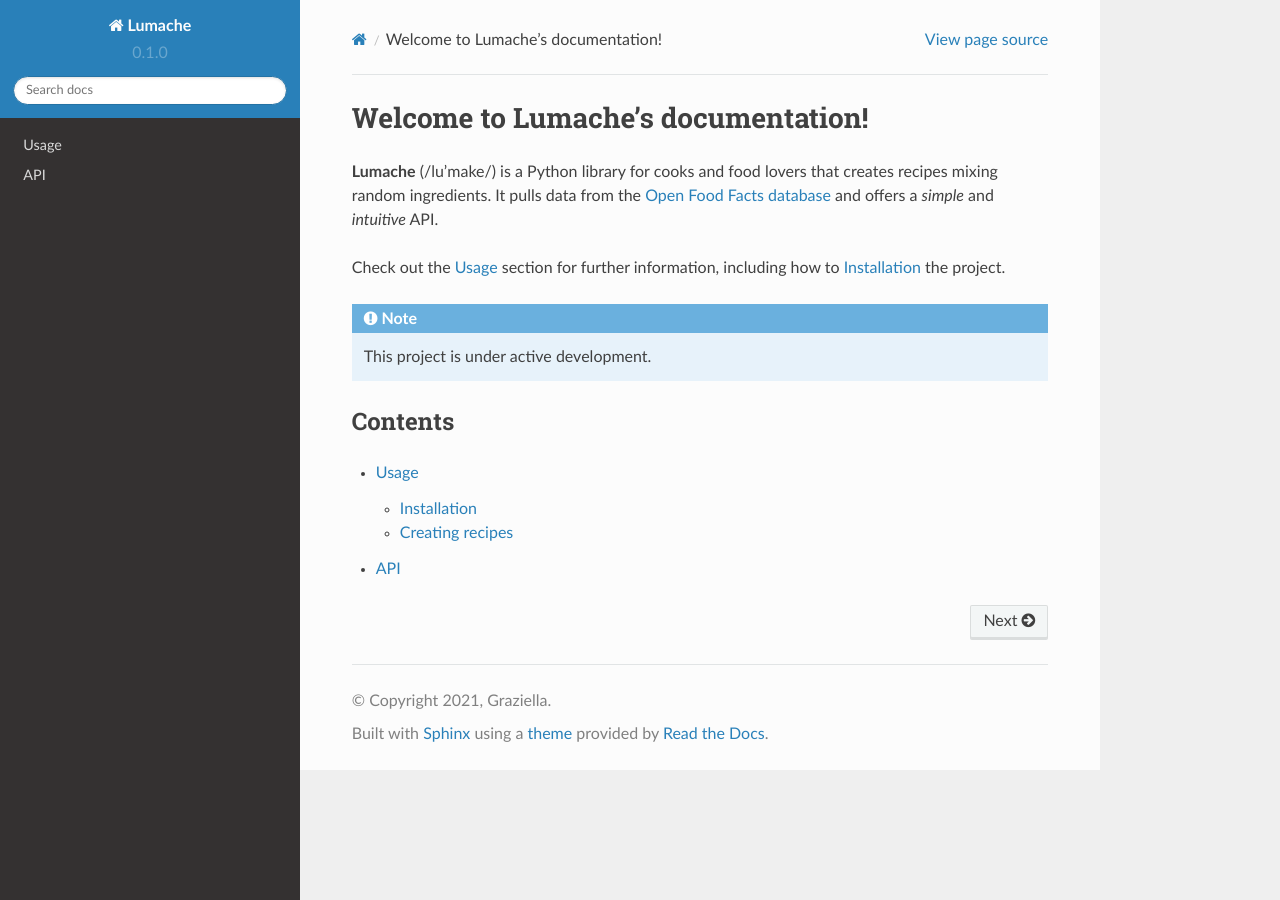
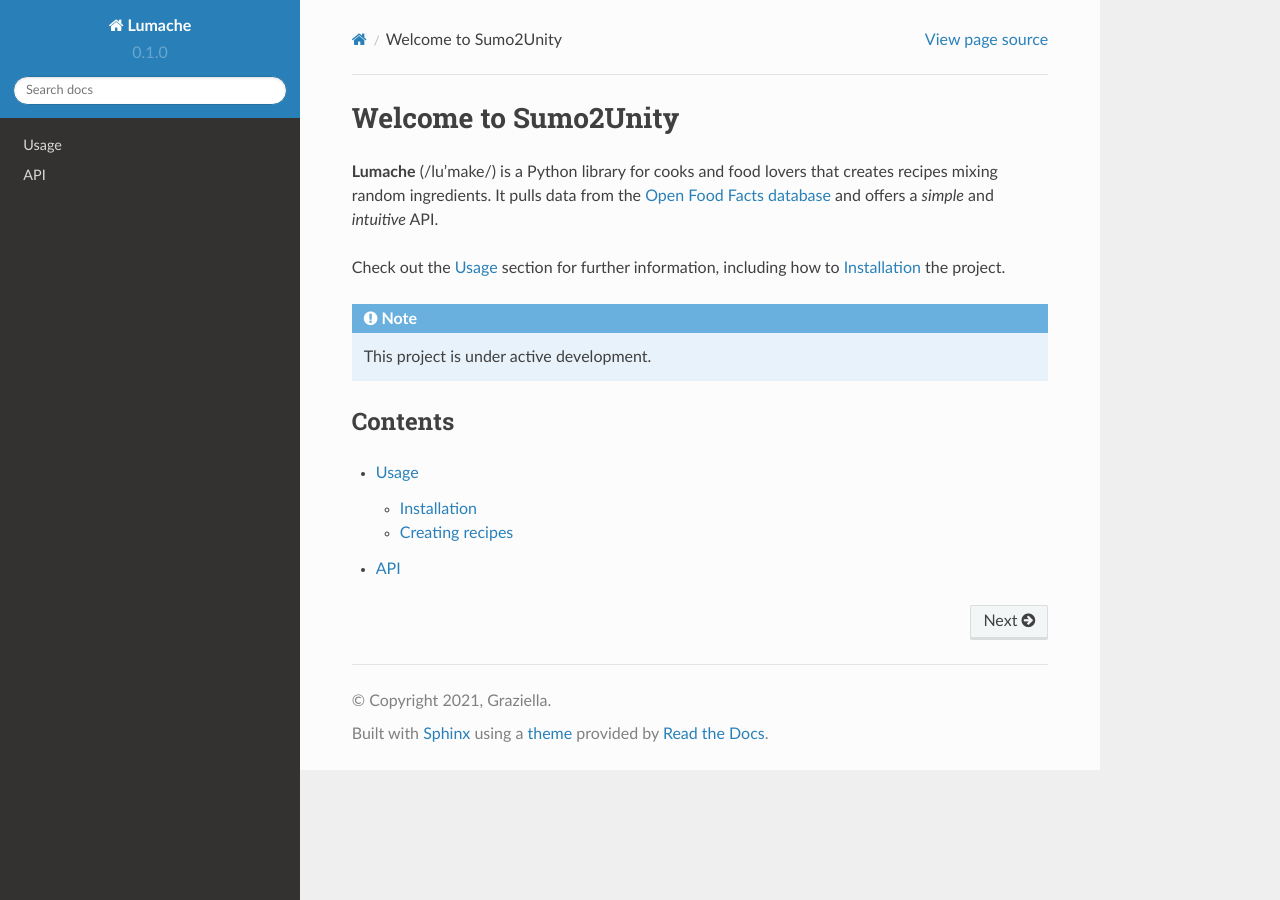
Before and after one commit to SimuTraffX-Lab/sumo2UnityDocumentation, a Sphinx documentation site: the page built from docs/source/index.rst, in a window 1280 px wide. Built offline with Sphinx 7.4.7 and the Read the Docs theme 2.0.0, drawn with Linux system fonts in a browser that asks for light colours.

Commit message:
Update index.rst

```diff
--- a/docs/source/index.rst
+++ b/docs/source/index.rst
@@ -1,4 +1,4 @@
-Welcome to Lumache's documentation!
+Welcome to Sumo2Unity
 ===================================
 
 **Lumache** (/lu'make/) is a Python library for cooks and food lovers
```
